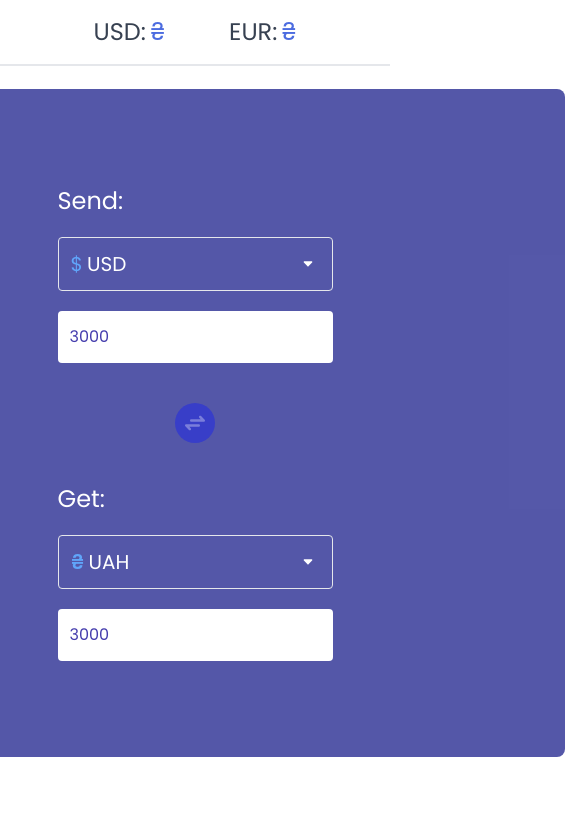
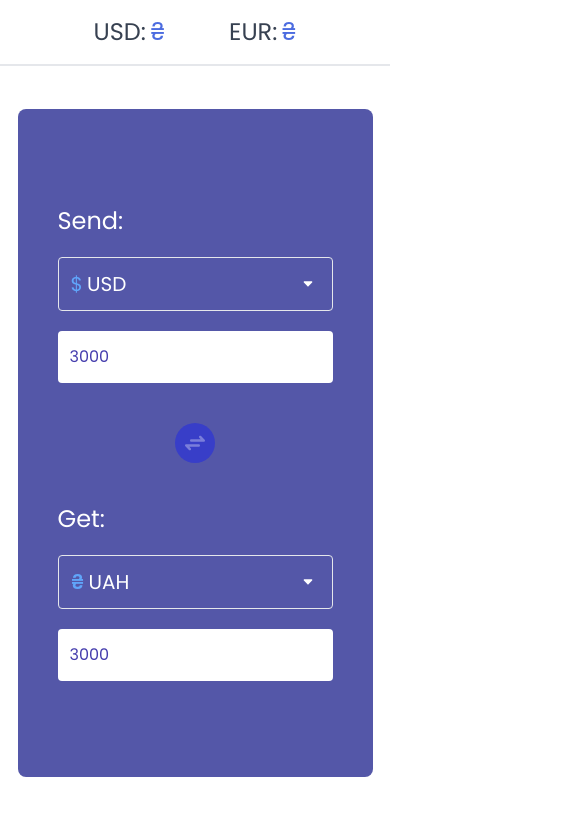
Before and after one commit to borysigorevich/itop1000-jan, a React (Vite) app: page / in a window 390 px wide. Shown: the top 816 px of the page, 565 px wide, since content can reach past the window. Built offline with nearby package versions, Linux system fonts and the light colour scheme; no server answers.

Commit message:
add overflow hidden for body

```diff
--- a/src/components/Exchange.tsx
+++ b/src/components/Exchange.tsx
@@ -27,8 +27,8 @@ const currency: {
 const regex = /^[0-9]+$|^[0-9]+\.[0-9]+$/
 
 //styles
-const container = "md:bg-[url('/home-bg.png')] bg-no-repeat bg-cover h-[75vh] grid place-content-center mx-10 rounded-xl"
-const exchangeBox = "min-w-[740px] mx-auto flex flex-col md:flex-row md:justify-between gap-10 md:gap-0 items-center py-24 md:py-64 bg-[#2A2E93cc] rounded-lg px-10 md:h-[320px]"
+const container = "pt-10 md:bg-[url('/home-bg.png')] bg-no-repeat bg-cover h-[75vh] grid place-content-center mx-10 rounded-xl"
+const exchangeBox = "w-full md:min-w-[740px] mx-auto flex flex-col md:flex-row md:justify-between gap-10 md:gap-0 items-center py-24 md:py-64 bg-[#2A2E93cc] rounded-lg px-10 md:h-[320px]"
 const sendBox = "grid gap-5"
 const title = "text-white text-2xl font-semibold"
 const ul = "text-white relative"
--- a/src/index.css
+++ b/src/index.css
@@ -23,4 +23,5 @@ body {
   margin: 0;
   min-width: 320px;
   min-height: 100vh;
+  overflow: hidden;
 }
```
